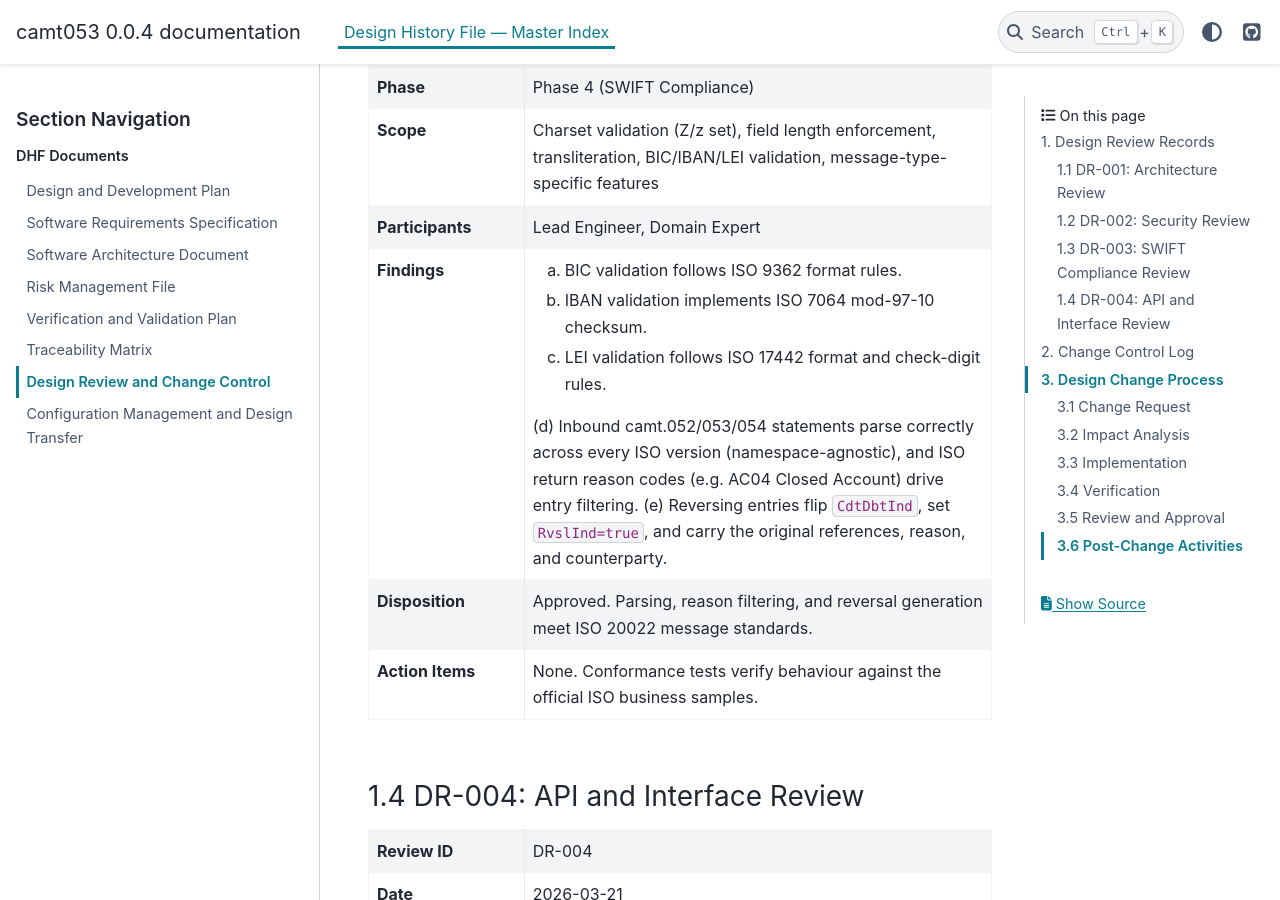
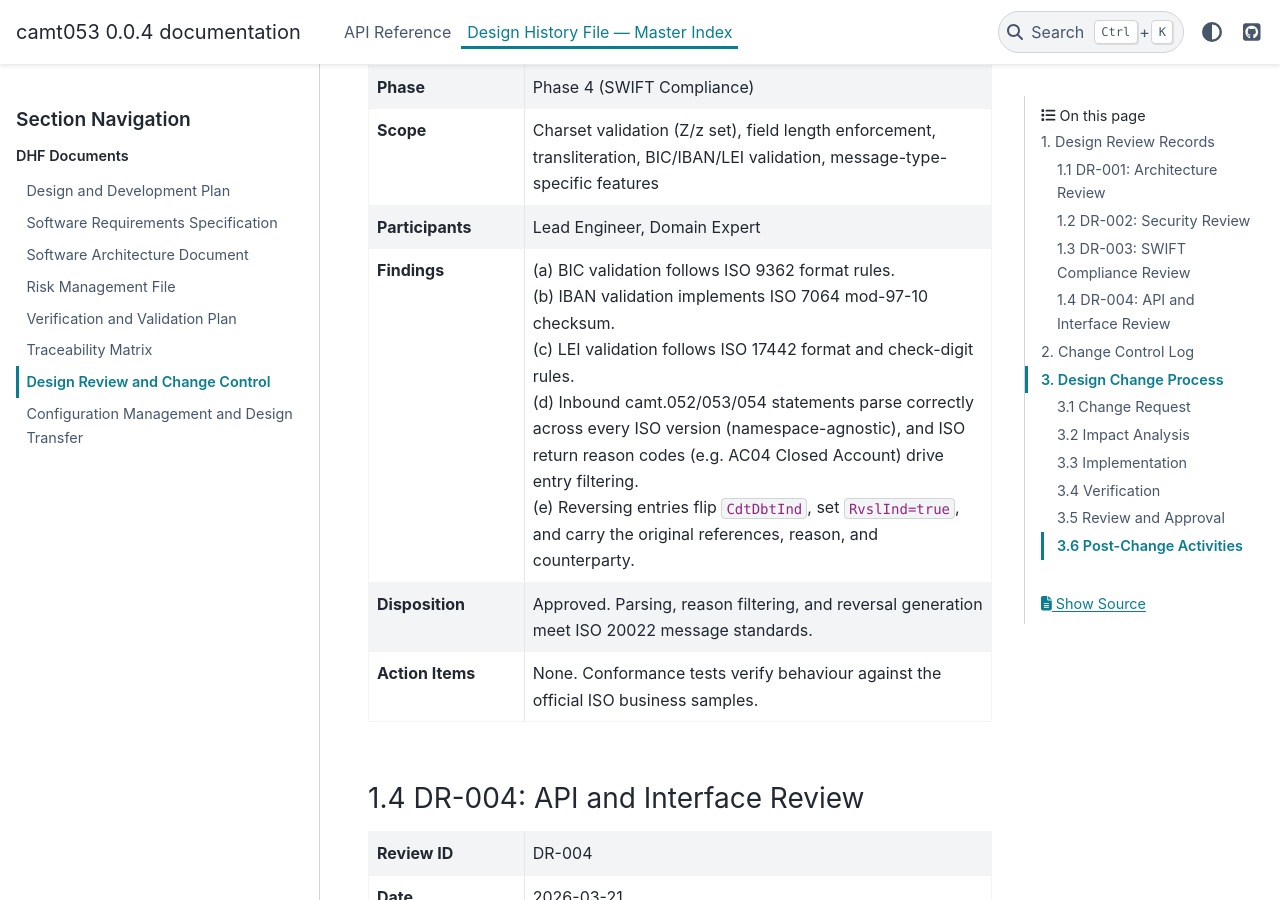
Before and after one commit to sebastienrousseau/camt053, a Sphinx documentation site: the page built from docs/dhf/design-review-change-control.rst, in a window 1280 px wide and 900 px high, scrolled down 2160 px. Built offline with Sphinx 7.4.7 and the PyData theme 0.15.4, drawn with Linux system fonts in a browser that asks for light colours.

Commit message:
docs: publish Sphinx docs to GitHub Pages and fix broken links/badges (#5, #4)
Add a GitHub Actions workflow that builds the Sphinx documentation (API
reference + Design History File) and deploys it to GitHub Pages. Pull
requests build only (warnings-as-errors) so the docs build is validated
without requiring Pages to be enabled; pushes to main deploy. Add a
docs/api.rst autodoc page and fix the DHF list warning and missing
_static directory so the build is warning-clean.

Repoint the unresolved camt053.com website/documentation links and the
Docs badge in README.md, and the pyproject homepage, to the hosted
GitHub Pages URL (https://sebastienrousseau.github.io/camt053/).

Co-Authored-By: Claude Opus 4.8 (1M context) <noreply@anthropic.com>

Assisted-by: Claude:claude-opus-4-7

---
THE ARCHITECT ᛫ Sebastien Rousseau ᛫ https://sebastienrousseau.com
THE ENGINE ᛞ EUXIS ᛫ Enterprise Unified Execution Intelligence System ᛫ https://euxis.co

```diff
--- a/docs/dhf/design-review-change-control.rst
+++ b/docs/dhf/design-review-change-control.rst
@@ -104,14 +104,14 @@ Design Review and Change Control
    * - Participants
      - Lead Engineer, Domain Expert
    * - Findings
-     - (a) BIC validation follows ISO 9362 format rules.
-       (b) IBAN validation implements ISO 7064 mod-97-10 checksum.
-       (c) LEI validation follows ISO 17442 format and check-digit rules.
-       (d) Inbound camt.052/053/054 statements parse correctly across every
-       ISO version (namespace-agnostic), and ISO return reason codes
-       (e.g. AC04 Closed Account) drive entry filtering. (e) Reversing
-       entries flip ``CdtDbtInd``, set ``RvslInd=true``, and carry the
-       original references, reason, and counterparty.
+     - | (a) BIC validation follows ISO 9362 format rules.
+       | (b) IBAN validation implements ISO 7064 mod-97-10 checksum.
+       | (c) LEI validation follows ISO 17442 format and check-digit rules.
+       | (d) Inbound camt.052/053/054 statements parse correctly across every
+         ISO version (namespace-agnostic), and ISO return reason codes
+         (e.g. AC04 Closed Account) drive entry filtering.
+       | (e) Reversing entries flip ``CdtDbtInd``, set ``RvslInd=true``, and
+         carry the original references, reason, and counterparty.
    * - Disposition
      - Approved. Parsing, reason filtering, and reversal generation meet
        ISO 20022 message standards.
--- a/pyproject.toml
+++ b/pyproject.toml
@@ -6,7 +6,7 @@ authors = ["Sebastien Rousseau <sebastian.rousseau@gmail.com>"]
 license = "Apache-2.0"
 readme = "README.md"
 repository = "https://github.com/sebastienrousseau/camt053"
-homepage = "https://camt053.com"
+homepage = "https://sebastienrousseau.github.io/camt053/"
 packages = [
     { include = "camt053" },
 ]
```
Also changed, not shown: CHANGELOG.md (+16 -0 lines), README.md (+3 -3 lines), docs/api.rst (added, +38 -0 lines), docs/index.rst (+9 -0 lines), 2 other files.
